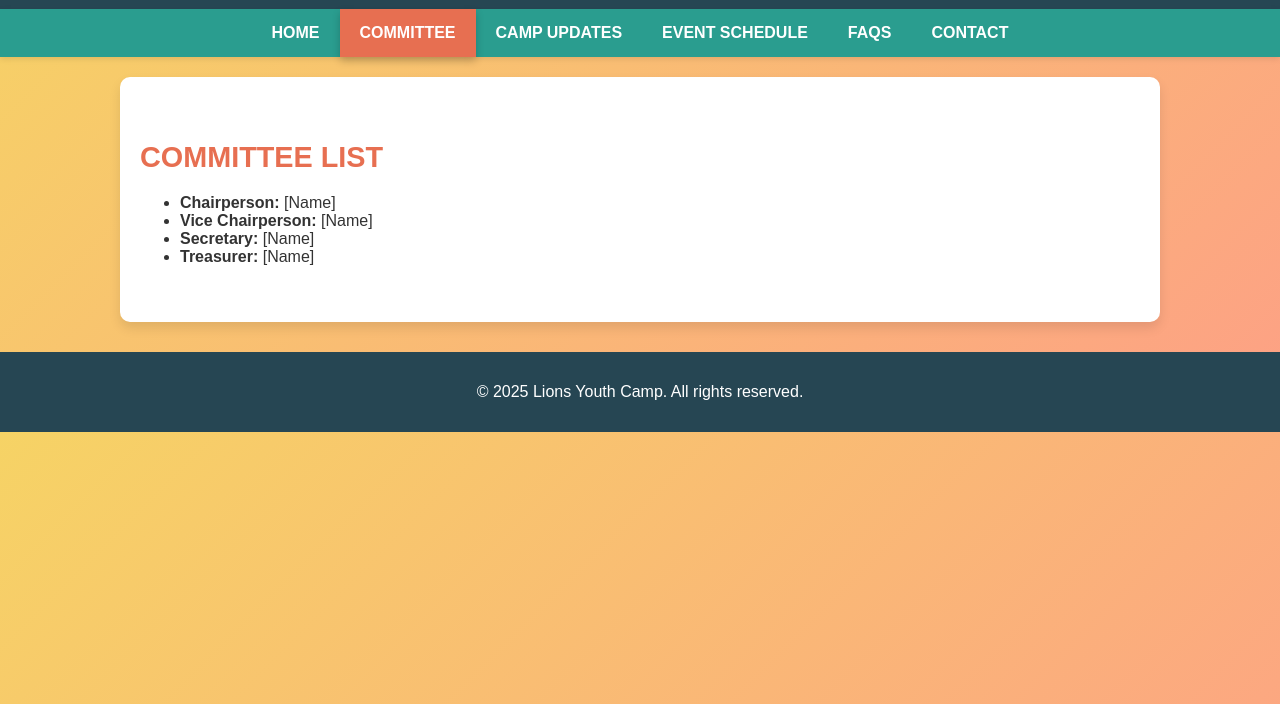
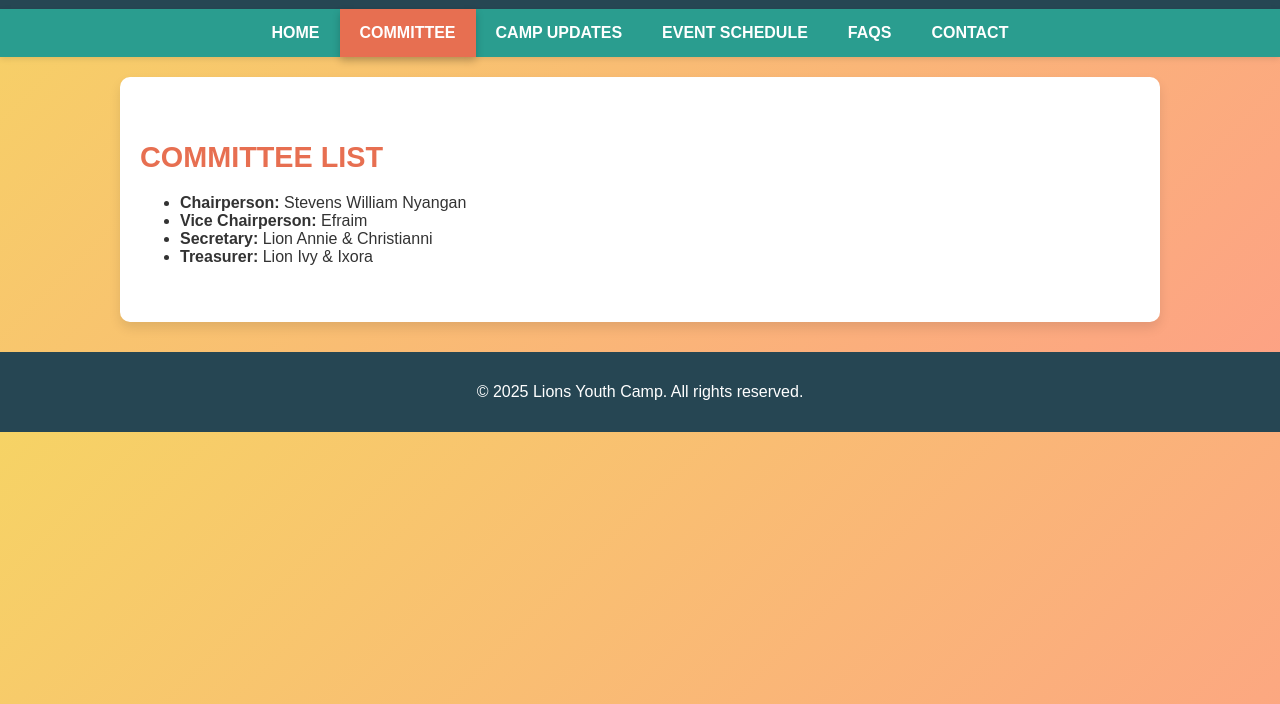
Before and after one commit to Takahiro-lab2127/Lions-Youth-Camp, a plain HTML site: page index.html in a window 1280 px wide. Both pictures are taken after a click on the button "COMMITTEE". Shown: the part 96-800 px from the top of the page. Drawn offline with Linux system fonts and the light colour scheme.

Commit message:
Update index.html

```diff
--- a/index.html
+++ b/index.html
@@ -168,10 +168,10 @@
         <section id="committee" class="tab-content">
             <h2>Committee List</h2>
             <ul>
-                <li><strong>Chairperson:</strong> [Name]</li>
-                <li><strong>Vice Chairperson:</strong> [Name]</li>
-                <li><strong>Secretary:</strong> [Name]</li>
-                <li><strong>Treasurer:</strong> [Name]</li>
+                <li><strong>Chairperson:</strong> Stevens William Nyangan </li>
+                <li><strong>Vice Chairperson:</strong> Efraim </li>
+                <li><strong>Secretary:</strong> Lion Annie & Christianni </li>
+                <li><strong>Treasurer:</strong> Lion Ivy & Ixora </li>
             </ul>
         </section>
         <section id="schedule" class="tab-content">
```
